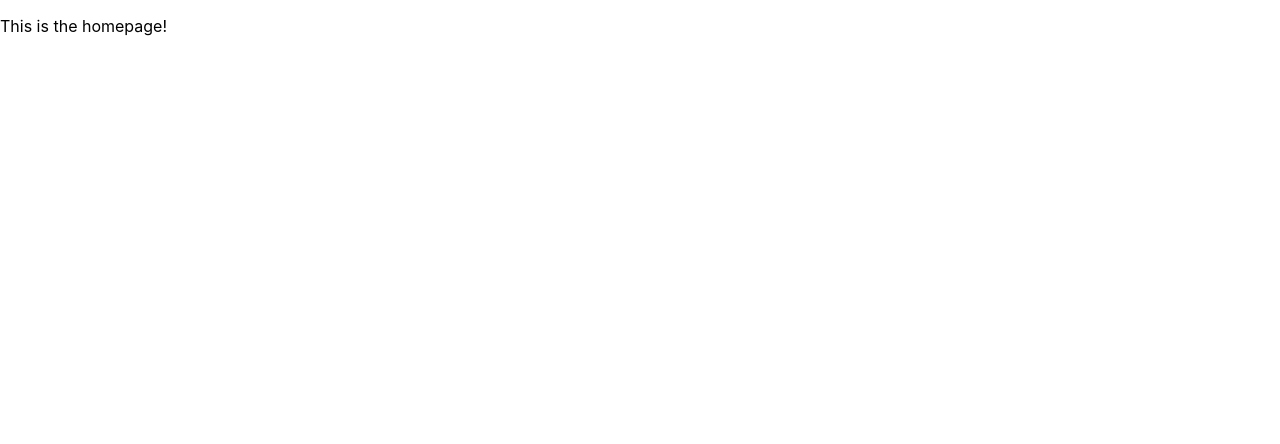
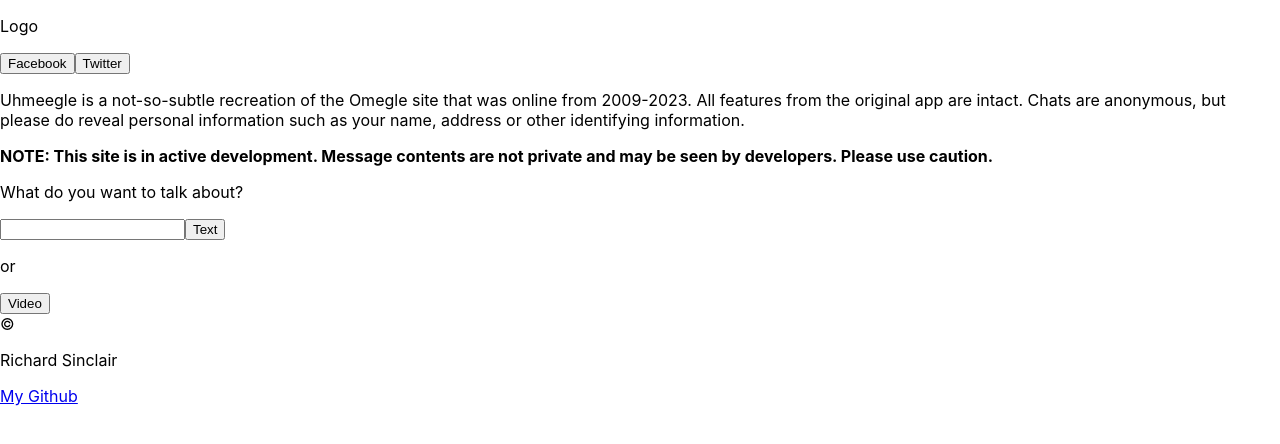
Before and after one commit to DudeLovesRPGs/uhmeegle, a React (Create React App) app: page / in a window 1280 px wide. Shown: the top 444 px of the page. Built offline with nearby package versions, Linux system fonts and the light colour scheme.

Commit message:
Skeleton of homepage finished; Styling to come later

```diff
--- a/package.json
+++ b/package.json
@@ -10,6 +10,8 @@
     "react-dom": "^18.2.0",
     "react-router-dom": "^6.22.0",
     "react-scripts": "5.0.1",
+    "react-share": "^5.1.0",
+    "react-social-icons": "^6.12.0",
     "web-vitals": "^2.1.4"
   },
   "scripts": {
--- a/src/components/Home.js
+++ b/src/components/Home.js
@@ -1,9 +1,32 @@
 import React from 'react'
+import {FacebookShareButton, TwitterShareButton} from 'react-share'
 
 const Home = () => {
 
     return(
-        <p>This is the homepage!</p>
+        <>
+        <header>
+            <p>Logo</p>
+            <button>Facebook</button>
+            <button>Twitter</button>
+        </header>
+
+        <main>
+            <p>Uhmeegle is a not-so-subtle recreation of the Omegle site that was online from 2009-2023. All features from the original app are intact. Chats are anonymous, but please do reveal personal information such as your name, address or other identifying information.</p>
+
+            <b><p>NOTE: This site is in active development. Message contents are not private and may be seen by developers. Please use caution.</p></b>
+
+            <p>What do you want to talk about?</p>
+            <input type="text" />
+
+            <button>Text</button>
+            <p>or</p>
+            <button>Video</button>
+
+        </main>
+
+        <footer>&copy; <p>Richard Sinclair</p> <a href="https://www.github.com/DudeLovesRPGs">My Github</a></footer>
+        </>
     )
 
 
```
Also changed, not shown: 1 other file (tests, documents, lock files or other folders).
